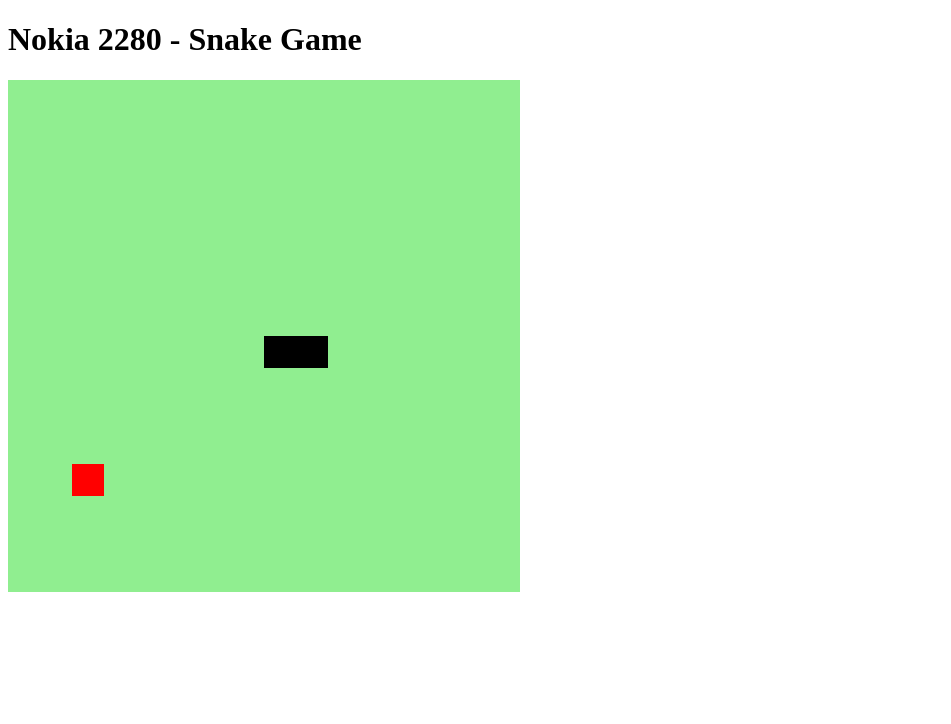
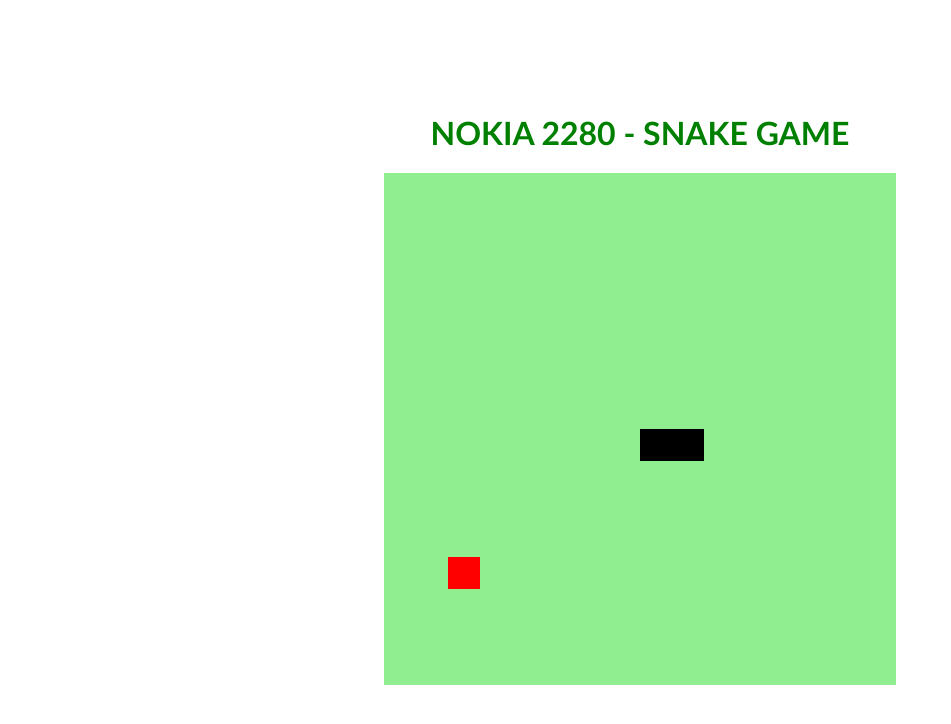
Before and after one commit to bastosgm/nokia2280-snake-game, a plain HTML site: page index.html in a window 1280 px wide. Shown: the whole page, without its empty margins (0-951 px from the left). Drawn offline with Linux system fonts and the light colour scheme.

Commit message:
font dont work :(

```diff
--- a/index.html
+++ b/index.html
@@ -9,7 +9,7 @@
     <title>Snake Game</title>
 </head>
 <body>
-    <h1>Nokia 2280 - Snake Game</h1>
+    <h1>NOKIA 2280 - SNAKE GAME</h1>
     <canvas id="snake" width="512" height="512"></canvas>
 </body>
 </html>
--- a/style.css
+++ b/style.css
@@ -0,0 +1,10 @@
+body {
+    font-family:'Trebuchet MS', 'Lucida Sans Unicode', 'Lucida Grande', 'Lucida Sans', Arial, sans-serif;
+    height: 95vh;
+    width: 95;
+    display: flex;
+    justify-content: center;
+    align-items: center;
+    flex-direction: column;
+    color: green;
+}
```
